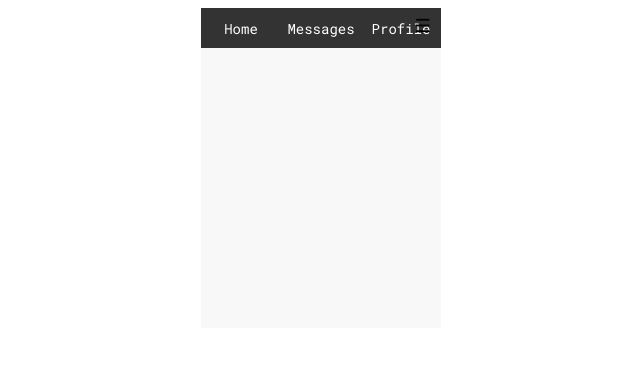
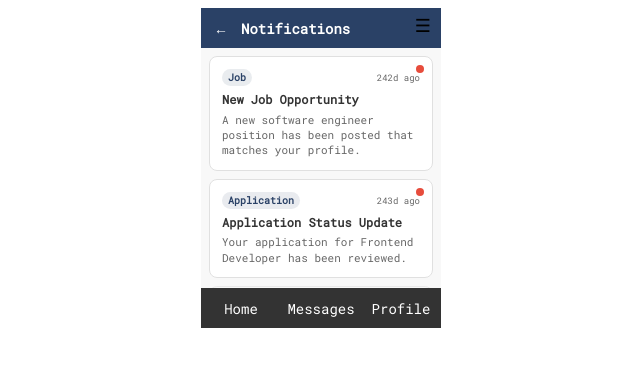
Before and after one commit to mch-cloudmosa-team4/mch-2025-cloudmosa, a Vue app in the folder frontend/: page /notification in a window 1280 px wide. Shown: the top 366 px of the page, without its empty margins (319-959 px from the left). Built offline with nearby package versions, Linux system fonts and the light colour scheme; the HTML template or start-up script is replaced by a standard one.

Commit message:
feat: add the nolification page

```diff
--- a/frontend/src/router/index.ts
+++ b/frontend/src/router/index.ts
@@ -10,6 +10,7 @@ import JobDetail from '../views/JobDetail.vue'
 import Menu from '../views/Menu.vue'
 import ApplicationList from '../views/ApplicationList.vue'
 import ApplicationDetail from '@/views/ApplicationDetail.vue'
+import NotificationView from '../views/NotificationView.vue'
 
 const routes = [
   { path: '/', redirect: '/login' },
@@ -24,6 +25,7 @@ const routes = [
   { path: '/menu', component: Menu },
   { path: '/application', component: ApplicationList },
   { path: '/application/:id', component: ApplicationDetail },
+  { path: '/notification', component: NotificationView },
 ]
 
 const router = createRouter({
--- a/frontend/src/views/Menu.vue
+++ b/frontend/src/views/Menu.vue
@@ -4,6 +4,7 @@
     <button class="btn" @click="$router.push('/application')">My Application</button>
     <button class="btn" @click="$router.push('/job')">Find Jobs</button>
     <button class="btn" @click="$router.push('/profile')">Who</button>
+    <button class="btn" @click="$router.push('/notification')">Notifications</button>
     <button class="btn logout" @click="handleLogout">Logout</button>
   </main>
 </template>
--- /dev/null
+++ b/frontend/src/views/NotificationView.vue
@@ -0,0 +1,246 @@
+<template>
+  <main class="notification-view">
+    <div class="top-bar">
+      <button class="back-btn" @click="$router.push('/menu')">←</button>
+      <h1 class="title">Notifications</h1>
+    </div>
+
+    <div class="notification-list">
+      <div
+        v-for="notification in notifications"
+        :key="notification.id"
+        :class="['notification-item', { 'read': notification.isRead }]"
+        @click="markAsRead(notification.id)"
+      >
+        <div class="notification-header">
+          <span class="notification-type">{{ notification.type }}</span>
+          <span class="notification-time">{{ formatTime(notification.createdAt) }}</span>
+        </div>
+        <h3 class="notification-title">{{ notification.title }}</h3>
+        <p class="notification-message">{{ notification.message }}</p>
+        <div v-if="!notification.isRead" class="unread-indicator"></div>
+      </div>
+    </div>
+
+    <div v-if="notifications.length === 0" class="empty-state">
+      <p>No notifications yet</p>
+    </div>
+  </main>
+</template>
+
+<script setup lang="ts">
+import { ref, onMounted } from 'vue'
+
+interface Notification {
+  id: number
+  type: string
+  title: string
+  message: string
+  createdAt: string
+  isRead: boolean
+}
+
+const notifications = ref<Notification[]>([])
+
+onMounted(() => {
+  // 模擬通知資料
+  notifications.value = [
+    {
+      id: 1,
+      type: 'Job',
+      title: 'New Job Opportunity',
+      message: 'A new software engineer position has been posted that matches your profile.',
+      createdAt: '2025-01-20T10:00:00Z',
+      isRead: false
+    },
+    {
+      id: 2,
+      type: 'Application',
+      title: 'Application Status Update',
+      message: 'Your application for Frontend Developer has been reviewed.',
+      createdAt: '2025-01-19T15:30:00Z',
+      isRead: false
+    },
+    {
+      id: 3,
+      type: 'Message',
+      title: 'New Message',
+      message: 'You have received a new message from John Doe.',
+      createdAt: '2025-01-19T09:15:00Z',
+      isRead: true
+    },
+    {
+      id: 4,
+      type: 'System',
+      title: 'Profile Updated',
+      message: 'Your profile has been successfully updated.',
+      createdAt: '2025-01-18T14:20:00Z',
+      isRead: true
+    }
+  ]
+})
+
+function markAsRead(notificationId: number) {
+  const notification = notifications.value.find(n => n.id === notificationId)
+  if (notification && !notification.isRead) {
+    notification.isRead = true
+  }
+}
+
+function formatTime(dateString: string): string {
+  const date = new Date(dateString)
+  const now = new Date()
+  const diffInHours = Math.floor((now.getTime() - date.getTime()) / (1000 * 60 * 60))
+
+  if (diffInHours < 1) {
+    return 'Just now'
+  } else if (diffInHours < 24) {
+    return `${diffInHours}h ago`
+  } else {
+    const diffInDays = Math.floor(diffInHours / 24)
+    return `${diffInDays}d ago`
+  }
+}
+</script>
+
+<style scoped>
+.notification-view {
+  display: flex;
+  flex-direction: column;
+  height: 100vh;
+  max-width: 240px;
+  margin: 0 auto;
+}
+
+.top-bar {
+  position: sticky;
+  top: 0;
+  display: flex;
+  justify-content: flex-start;
+  align-items: center;
+  height: 40px;
+  width: 100%;
+  background: rgb(42, 65, 102);
+  color: white;
+  z-index: 10;
+}
+
+.back-btn {
+  background: none;
+  border: none;
+  color: white;
+  font-size: 14px;
+  margin: 7px;
+  cursor: pointer;
+}
+
+.back-btn:hover {
+  background: rgba(255, 255, 255, 0.1);
+  border-radius: 4px;
+}
+
+.title {
+  font-size: 14px;
+  margin: 0;
+  font-weight: bold;
+}
+
+.notification-list {
+  flex: 1;
+  overflow-y: auto;
+  padding: 8px;
+  display: flex;
+  flex-direction: column;
+  gap: 8px;
+}
+
+.notification-item {
+  position: relative;
+  padding: 12px;
+  border-radius: 8px;
+  background: white;
+  border: 1px solid #e0e0e0;
+  cursor: pointer;
+  transition: all 0.3s ease;
+}
+
+.notification-item:hover {
+  background: #f5f5f5;
+  transform: translateY(-1px);
+  box-shadow: 0 2px 4px rgba(0, 0, 0, 0.1);
+}
+
+.notification-item.read {
+  opacity: 0.6;
+  background: #f8f8f8;
+}
+
+.notification-header {
+  display: flex;
+  justify-content: space-between;
+  align-items: center;
+  margin-bottom: 6px;
+}
+
+.notification-type {
+  font-size: 10px;
+  font-weight: bold;
+  color: rgb(42, 65, 102);
+  background: rgba(42, 65, 102, 0.1);
+  padding: 2px 6px;
+  border-radius: 12px;
+}
+
+.notification-time {
+  font-size: 9px;
+  color: #666;
+}
+
+.notification-title {
+  font-size: 12px;
+  font-weight: bold;
+  margin: 0 0 4px 0;
+  color: #333;
+  line-height: 1.3;
+}
+
+.notification-message {
+  font-size: 11px;
+  color: #666;
+  margin: 0;
+  line-height: 1.4;
+}
+
+.unread-indicator {
+  position: absolute;
+  top: 8px;
+  right: 8px;
+  width: 8px;
+  height: 8px;
+  background: #e74c3c;
+  border-radius: 50%;
+}
+
+.empty-state {
+  flex: 1;
+  display: flex;
+  justify-content: center;
+  align-items: center;
+  color: #666;
+  font-size: 12px;
+}
+
+/* 已讀通知的降低飽和度效果 */
+.notification-item.read .notification-title {
+  color: #888;
+}
+
+.notification-item.read .notification-message {
+  color: #aaa;
+}
+
+.notification-item.read .notification-type {
+  color: #888;
+  background: rgba(136, 136, 136, 0.1);
+}
+</style>
```
